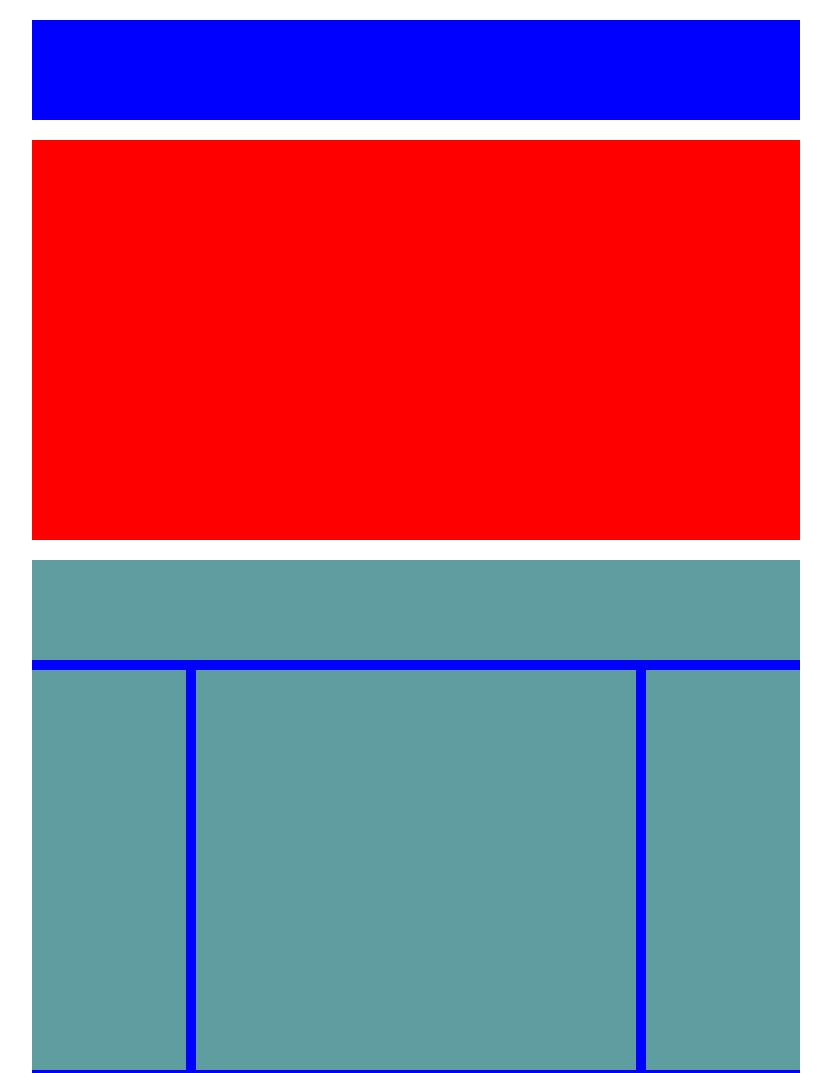
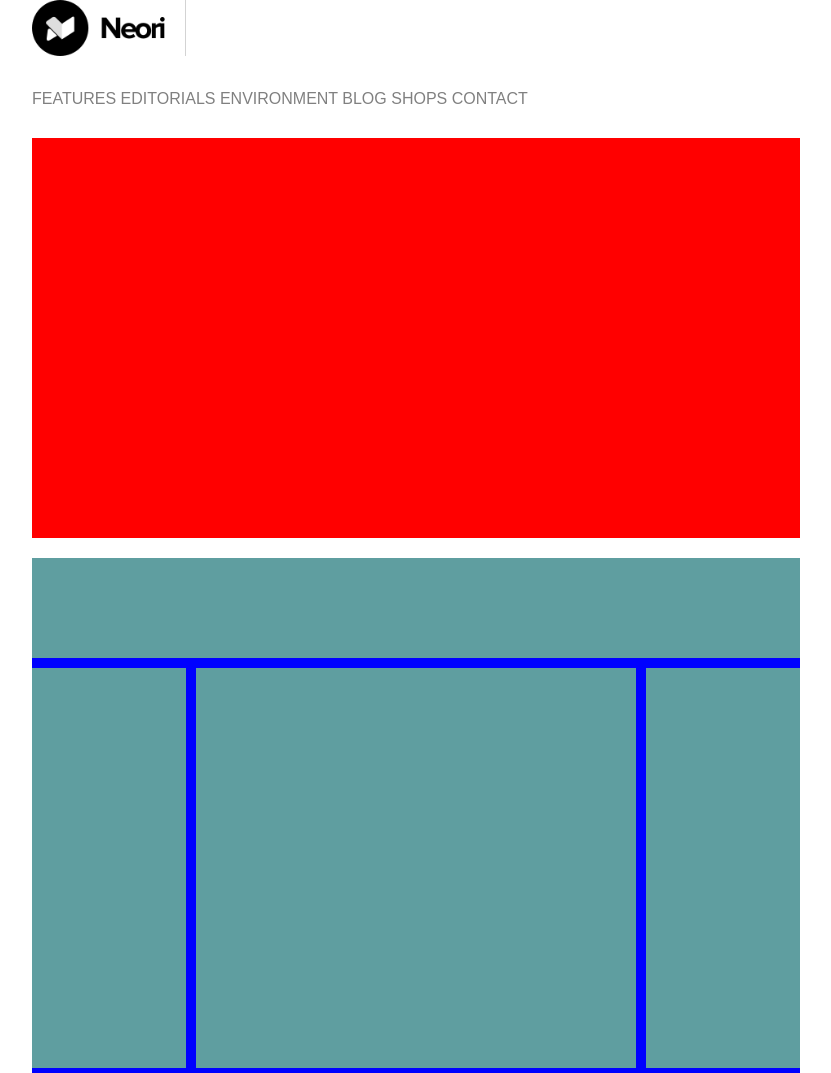
Before and after one commit to aquariusboy91/htmlcss-wp, a plain HTML site: page index.html in a window 1280 px wide. Shown: the top 1073 px of the page, without its empty margins (224-1055 px from the left). Drawn offline with Linux system fonts and the light colour scheme.

Commit message:
add-logo-nav

```diff
--- a/css/style.css
+++ b/css/style.css
@@ -4,7 +4,9 @@
     box-sizing: border-box;
 }
 
-
+body {
+    font-family: 'Montserrat', sans-serif;
+}
 
 .container-principale {
     width: 60%;
@@ -13,10 +15,28 @@
 
 }
 
-.intestazione {
-    height: 100px;
-    background-color: blue;
-    margin: 20px 0px;
+.container-logo-titolo {
+    height: auto;
+    margin: 0px 0px 30px 0px;
+
+
+}
+
+.nav {
+    margin-bottom: 30px;
+}
+
+.nav a {
+    color: grey;
+    cursor: pointer;
+    text-decoration: none;
+
+}
+.img-size {
+    height: auto;
+    width: 20%;
+    padding-right: 20px;
+    border-right: solid 1px lightgrey;
 
 
 }
--- a/index.html
+++ b/index.html
@@ -15,7 +15,21 @@
 
 
         <!-- blocco intestazione e sottointestazione -->
-        <header class="intestazione"></header>
+        <header class="container-logo-titolo">
+            <img src="img/logo.png" alt="logo principale neori con titolo" class="img-size">
+        </header>
+
+        <nav>
+            <div class="nav">
+                <a href="">FEATURES</a>
+                <a href="">EDITORIALS</a>
+                <a href="">ENVIRONMENT</a>
+                <a href="">BLOG</a>
+                <a href="">SHOPS</a>
+                <a href="">CONTACT</a>
+
+            </div>
+        </nav>
 
             <section>
                 <div class="sottointestazione"></div>
```
Also changed, not shown: img/banner-2.jpg (renamed from css/img/banner-2.jpg), img/banner.jpg (renamed from css/img/banner.jpg), img/img-1.jpg (renamed from css/img/img-1.jpg), img/img-2.jpg (renamed from css/img/img-2.jpg), img/img-3.jpg (renamed from css/img/img-3.jpg), img/img-4.jpg (renamed from css/img/img-4.jpg), img/img-5.jpg (renamed from css/img/img-5.jpg), img/img-6.jpg (renamed from css/img/img-6.jpg), img/logo.png (renamed from css/img/logo.png).
